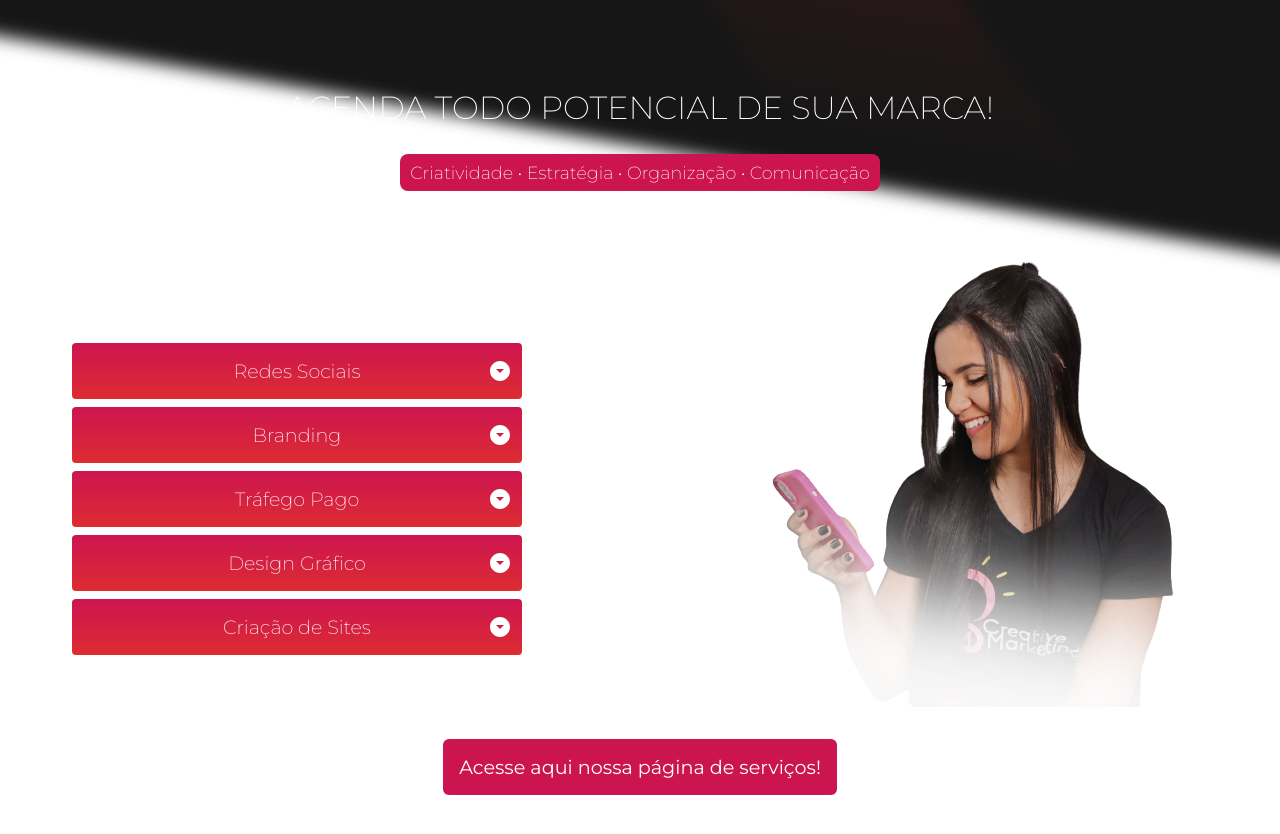
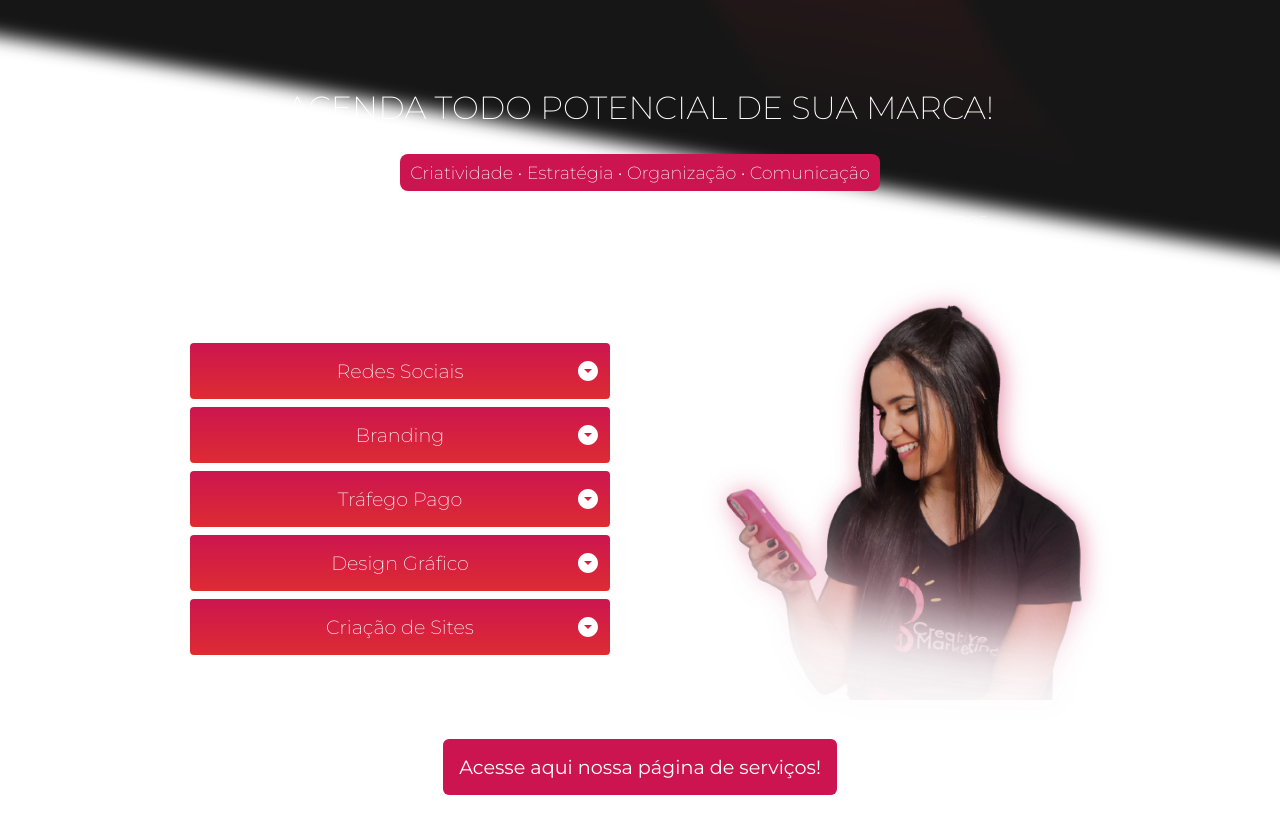
Before and after one commit to zaqueu-1/sm-creative-marketing, a Next.js app: page / in a window 1280 px wide. Shown: the part 820-1654 px from the top of the page. Built offline with nearby package versions, Linux system fonts and the light colour scheme.

Commit message:
bg adjust

```diff
--- a/styles/clients.css
+++ b/styles/clients.css
@@ -95,7 +95,7 @@
 }
 
 
-@media only screen and (max-width:500px) {
+@media only screen and (max-width:650px) {
     .clients-container {
         margin-top: -11.5rem;
         margin-bottom: 8rem;
--- a/styles/dropdown.css
+++ b/styles/dropdown.css
@@ -5,7 +5,7 @@
     justify-content: center;
     width: 100%;
     min-width: 300px;
-    max-width: 450px;
+    max-width: 420px;
     background: linear-gradient(#cc1550 ,#DE2C31);
     padding: 0 .5rem;
     text-align: center;
@@ -28,7 +28,7 @@
     box-shadow: 0px 8px 16px 0px rgba(0,0,0,0.2);
     width: 100%;
     min-width: 300px;
-    max-width: 450px;
+    max-width: 420px;
     padding: 0 .5rem;
     text-align: center;
     margin-top: -1rem;
@@ -55,7 +55,7 @@
     box-shadow: 0px 8px 16px 0px rgba(0,0,0,0.2);
     width: 100%;
     min-width: 300px;
-    max-width: 450px;
+    max-width: 420px;
     background-color: #3d3d3d92;
     padding: 0 .5rem;
     text-align: center;
--- a/styles/services.css
+++ b/styles/services.css
@@ -58,13 +58,14 @@
 
 .servicesBg {
     width: 100vw;
-    height: 50vw;
+    height: 40vw;
     background-image: url('/images/ccc2.png');
     background-repeat: no-repeat;
-    background-position: 90% 10%;
+    background-position: 80% 80%;
     position: absolute;
     z-index: -1;
-    filter: brightness(0.85) grayscale(0.2);
+    filter: brightness(0.85) grayscale(0.2) drop-shadow(2px 2px 12px #cc154f8d);
+    background-size: contain;
 
 }
 
@@ -75,7 +76,7 @@
     align-items: flex-start;
     justify-content: center;
     width: 100%;
-    max-width: 1200px;
+    max-width: 900px;
     margin: 1rem 0;
     padding: 3.5rem 0;
     gap: .75rem;
@@ -107,7 +108,7 @@
     cursor: pointer;
 }
 
-@media only screen and (max-width: 500px) {
+@media only screen and (max-width: 900px) {
     .services-container {
         display: flex;
         flex-direction: column;
@@ -169,10 +170,10 @@
         background-image: url('/images/ccc2.png');
         background-repeat: no-repeat;
         background-position: 50% 100%;
-        background-size: 70%;
         position: initial;
         z-index: -1;
         filter: brightness(0.85) grayscale(0.2);
+        background-size: contain;
 
     }
 
```
